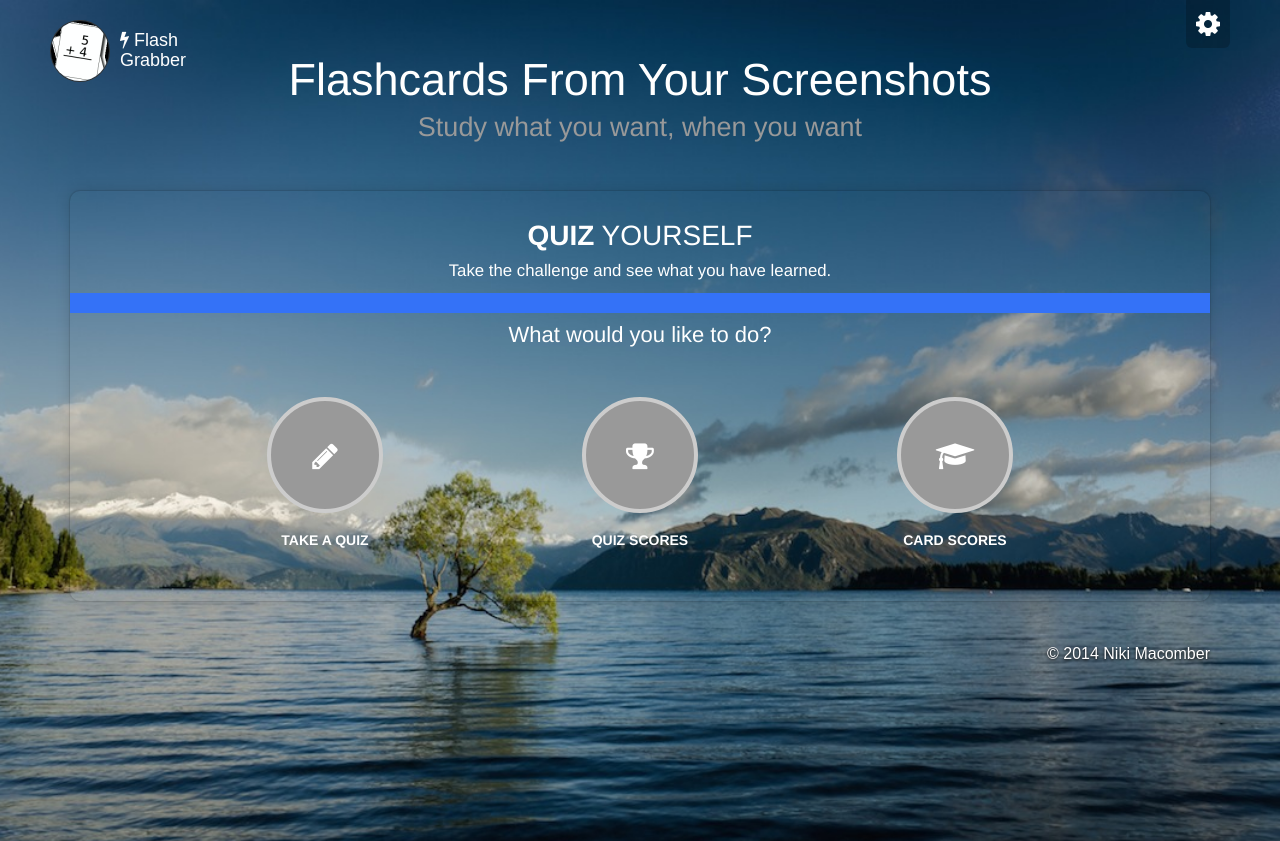
After one commit to joannpav/flashcard, a Django app: page /quiz/ in a window 1280 px wide. The commit adds this page. Shown: the top 841 px of the page. Run offline with Django 3.2, Linux system fonts and the light colour scheme; some libraries are stand-ins or nearby versions.

Commit message:
quiz start

```diff
--- a/flash_card/static/css/cards.css
+++ b/flash_card/static/css/cards.css
@@ -142,6 +142,21 @@ body {
 .card .footer .social-links a{
     margin: 0 7px;
 }
+
+/*.card .footer .social-links a:hover{*/
+   /*color:yellow;*/
+/*}*/
+
+.pass:hover {
+    color: #00c300;
+}
+
+.fail:hover {
+    color: #dd0000;
+}
+.del:hover {
+    color: black;
+}
 .card .header {
     padding: 15px 20px;
     height: 90px;
--- a/flash_card/static/css/gsdk-base.css
+++ b/flash_card/static/css/gsdk-base.css
@@ -720,12 +720,12 @@ label{
 
 .wizard-container{
 
-    padding-top: 100px;
+    padding-top: 0;
     z-index: 3;
 }
 .wizard-card{
     min-height: 410px;
-    background-color: #FFFFFF;
+    /*background-color: rgb(255, 255, 255);*/
     box-shadow: 0 0 15px rgba(0, 0, 0, 0.15), 0 0 1px 1px rgba(0, 0, 0, 0.1);
     border-radius: 10px;
     padding: 10px 0;
@@ -795,6 +795,10 @@ label{
 .wizard-card .wizard-header h3{
     font-weight: 200;
     text-align: center;
+    color: white;
+}
+.wizard-card small{
+    color: white;
 }
 .wizard-card > ul > li{
     text-align: center;
@@ -837,11 +841,13 @@ label{
     text-align: center;
     font-weight: 300;
     margin: 10px 0 30px;
+    color: white;
 }
 .wizard-card .choice{
     text-align: center;
     cursor: pointer;
     margin-top: 20px;
+    color: white;
 }
 .wizard-card .choice .icon{
    text-align: center;
--- a/flash_card/static/css/qa.css
+++ b/flash_card/static/css/qa.css
@@ -57,6 +57,10 @@
 
 }
 
+.btn {
+    float: left;
+    margin-left: 15px;
+}
 .form-control {
     display: block;
     text-align: left;
--- a/flash_card/templates/base_template.html
+++ b/flash_card/templates/base_template.html
@@ -10,7 +10,9 @@
     <meta name="viewport" content="width=device-width" />
     <link href="http://cdnjs.cloudflare.com/ajax/libs/bootstrap-select/1.5.4/bootstrap-select.min.css" rel="stylesheet">
     <link href="http://netdna.bootstrapcdn.com/font-awesome/4.1.0/css/font-awesome.min.css" rel="stylesheet">
+    <script src="https://ajax.googleapis.com/ajax/libs/jquery/1.11.1/jquery.min.js"></script>
     <script src="https://google-code-prettify.googlecode.com/svn/loader/run_prettify.js"></script>
+     <script src="{% static 'js/selectmytext.js' %}"></script>
     <link href="{% static 'css/bootstrap.min.css' %}" rel="stylesheet" />
     <link href='{% static 'css/bootstrap.css' %}' rel='stylesheet' />
     <link href="{% static 'css/gsdk-base.css' %}" rel="stylesheet" />
@@ -23,7 +25,7 @@
 <body class="image-container set-full-height" style="background-image: url('{% static 'images/water.jpg' %}')">
 <div>
     <!--  Branding   -->
-    <a href="">
+    <a href="/">
          <div class="logo-container">
             <div class="logo">
                 <img src="{% static 'images/math_flash_cards_Fotor.jpg' %}">
@@ -52,25 +54,25 @@
 
     <div class="fixed-plugin">
         <div class="dropdown">
-          <a href="#" data-toggle="dropdown">
+          <a href="" data-toggle="dropdown">
             <i class="fa fa-cog fa-2x"> </i>
           </a>
           <ul class="dropdown-menu">
            <li class="active">
-                <a href="home">
-                   <img src="{% static 'images/dandy_Fotor.jpg' %}">
+                <a href="/">
+                   <img src="{% static 'images/main_Fotor.jpg' %}">
                    Upload
                 </a>
             </li>
             <li>
-                <a href="make_card.html">
-                   <img src="{% static 'images/dandy_Fotor.jpg' %}">
+                <a href="/ocr">
+                   <img src="{% static 'images/compose_Fotor.jpg' %}">
                    Make New Cards
                 </a>
             </li>
             <li>
-                <a href="card.html">
-                   <img src="{% static 'images/dandy_Fotor.jpg' %}">
+                <a href="/cardBox">
+                   <img src="{% static 'images/deck_Fotor.jpg' %}">
                    Study A Deck
                 </a>
             </li>
--- a/flash_card/templates/index.html
+++ b/flash_card/templates/index.html
@@ -6,14 +6,14 @@
 <link href="{% static 'css/dropzone.css' %}" rel="stylesheet" />
 <h2 class="start">Get Started by Adding Your Image</h2>
         <!-- IMPORTANT enctype attribute! -->
-        <form class="dropzone" action="{% url "home" %}" method="post" enctype="multipart/form-data">
+        <form rel="tooltip" title="Click to upload your image" class="dropzone" action="{% url "home" %}" method="post" enctype="multipart/form-data">
             {% csrf_token %}
         </form>
 
 {#        <button id="submit-all">#}
 {#            Submit all files#}
 {#        </button>#}
-        <div class="see"><a id="submit-all" class="btn btn-default btn-lg btn-fill" href="/ocr"><i class="fa fa-bolt"></i>
+        <div rel="tooltip" title="Click to create your card"class="see"><a id="submit-all" class="btn btn-default btn-lg btn-fill" href="/ocr"><i class="fa fa-bolt"></i>
                         Make Your Card</a></div>
         <div id="ocr">{{ textFile }}</div>
 
--- /dev/null
+++ b/flash_card/templates/quiz.html
@@ -0,0 +1,59 @@
+{% extends "base_template.html" %}
+{% load staticfiles %}
+{% block content %}
+
+    <!--      Wizard container        -->
+<div class="wizard-container">
+    <form action="" method="">
+    <div class=" wizard-card ct-wizard-blue" id="wizard">
+      	<div class="wizard-header">
+            <h3>
+               <b>QUIZ</b> YOURSELF <br>
+               <small>Take the challenge and see what you have learned.</small>
+            </h3>
+        </div>
+        <ul>
+             <li><a href="#account" data-toggle="tab"></a></li>
+        </ul>
+
+        <div class="tab-pane" id="account">
+            <h4 class="info-text"> What would you like to do? </h4>
+            <div class="row">
+                <div class="col-sm-10 col-sm-offset-1">
+                    <div class="col-sm-4">
+                        <div class="choice" data-toggle="wizard-radio">
+                            <input type="radio" name="quiz" value="Take">
+                            <div class="icon">
+                                <i class="fa fa-pencil"></i>
+                            </div>
+                            <h6>Take a Quiz</h6>
+                        </div>
+                    </div>
+                    <div class="col-sm-4">
+                        <div class="choice" data-toggle="wizard-radio">
+                            <input type="radio" name="quiz" value="quiz_score">
+                            <div class="icon">
+                                <i class="fa fa-trophy"></i>
+                            </div>
+                            <h6>Quiz Scores</h6>
+                        </div>
+
+                    </div>
+                    <div class="col-sm-4">
+                        <div class="choice"  data-toggle="wizard-radio">
+                            <input type="radio" name="quiz" value="card_score">
+                            <div class="icon">
+                                <i class="fa fa-graduation-cap"></i>
+                            </div>
+                            <h6>Card Scores</h6>
+                        </div>
+
+                    </div>
+                </div>
+            </div>
+        </div>
+    </div>
+</div>
+
+
+{% endblock content %}
--- a/flash_card/templates/savedCard.html
+++ b/flash_card/templates/savedCard.html
@@ -40,9 +40,9 @@
                         </div>
                         <div class="footer">
                             <div class="social-links text-center">
-                                <a href="" class=""><i class="fa fa-graduation-cap"></i> Pass</a>
-                                <a href="" class=""><i class="fa fa-thumbs-o-down"></i> Fail</a>
-
+                                <a href="" class="pass"><i class="fa fa-graduation-cap"></i> Pass</a>
+                                <a href="" class="fail"><i class="fa fa-thumbs-o-down"></i> Fail</a>
+                                <a href="" class="del"><i class="fa fa-times"></i> Del</a>
                             </div>
                         </div>
                     </div> <!-- end back panel -->
--- a/flash_card/views.py
+++ b/flash_card/views.py
@@ -79,3 +79,6 @@ def takeQuiz(request):
 
 def make_card(request):
 	return render_to_response('make_card.html', locals())
+
+def quiz(request):
+	return render_to_response('quiz.html', locals())
--- a/flashgrabber/urls.py
+++ b/flashgrabber/urls.py
@@ -8,6 +8,6 @@ urlpatterns = patterns('',
 	url(r'^createCard/', 'flash_card.views.createCard', name='createCard'),
 	url(r'^ocr/', 'flash_card.views.ocr', name='ocr'),
 	url(r'^cardBox/', 'flash_card.views.viewCardList', name='cardBox'),
-    # url(r'^snake/$', 'games.views.snake', name='snake'),
+    url(r'^quiz/', 'flash_card.views.quiz', name='quiz'),
     #url(r'^admin/', include(admin.site.urls)),
 )
```
Also changed, not shown: flash_card/templates/cardbox.html (+3 -4 lines), flash_card/templates/ocr.html (+18 -15 lines), flash_card/static/images/compose_Fotor.jpg (added), flash_card/static/images/deck_Fotor.jpg (added), flash_card/static/images/main_Fotor.jpg (added).
